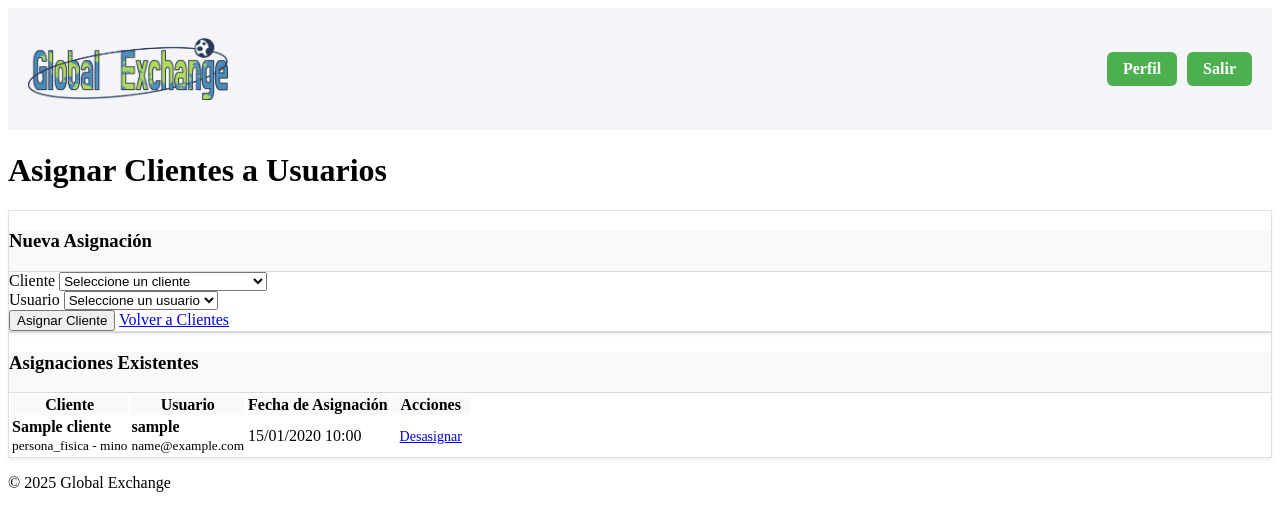
After one commit to CherryCherry777/global_exchange_webapp, a Django app: page /clientes/asignar-usuario/ in a window 1280 px wide. The commit adds this page. Shown: the top 531 px of the page. Run offline with Django 5.2, Linux system fonts and the light colour scheme; a user stored in the database is signed in; tables that the repository leaves empty hold one stand-in row (values such as "Sample post").

Commit message:
feat: Agregar funcionalidad para asignar clientes a usuarios
- Crear vista asignar_cliente_usuario() con formulario de asignación
- Crear vista desasignar_cliente_usuario() para eliminar asignaciones
- Agregar AsignarClienteForm con validación de duplicados
- Crear template asignar_cliente_usuario.html con interfaz completa
- Actualizar URLs con rutas para asignación y desasignación
- Agregar enlace en menú de administrador
- Implementar permisos de seguridad para las operaciones

```diff
--- a/clientes/forms.py
+++ b/clientes/forms.py
@@ -1,7 +1,8 @@
 from django import forms
 from django.core.exceptions import ValidationError
 import re
-from .models import Cliente
+from .models import Cliente, ClienteUsuario
+from webapp.models import CustomUser
 
 
 class ClienteForm(forms.ModelForm):
@@ -85,3 +86,31 @@ class ClienteForm(forms.ModelForm):
             if not ruc.isdigit():
                 raise ValidationError("El RUC debe contener solo números.")
         return ruc
+
+
+class AsignarClienteForm(forms.Form):
+    cliente = forms.ModelChoiceField(
+        queryset=Cliente.objects.filter(estado=True).order_by('nombre'),
+        empty_label="Seleccione un cliente",
+        widget=forms.Select(attrs={'class': 'form-control'}),
+        label="Cliente"
+    )
+
+    usuario = forms.ModelChoiceField(
+        queryset=CustomUser.objects.filter(is_active=True).order_by('username'),
+        empty_label="Seleccione un usuario",
+        widget=forms.Select(attrs={'class': 'form-control'}),
+        label="Usuario"
+    )
+
+    def clean(self):
+        cleaned_data = super().clean()
+        cliente = cleaned_data.get('cliente')
+        usuario = cleaned_data.get('usuario')
+
+        if cliente and usuario:
+            # Verificar si ya existe la asignación
+            if ClienteUsuario.objects.filter(cliente=cliente, usuario=usuario).exists():
+                raise ValidationError("Esta asignación ya existe.")
+
+        return cleaned_data
--- /dev/null
+++ b/clientes/templates/clientes/asignar_cliente_usuario.html
@@ -0,0 +1,138 @@
+{% extends 'webapp/base.html' %}
+{% load static %}
+
+{% block title %}Asignar Clientes a Usuarios{% endblock %}
+
+{% block content %}
+<div class="container mt-4">
+    <h1>Asignar Clientes a Usuarios</h1>
+
+    <!-- Formulario de asignación -->
+    <div class="card mb-4">
+        <div class="card-header">
+            <h3>Nueva Asignación</h3>
+        </div>
+        <div class="card-body">
+            <form method="post">
+                {% csrf_token %}
+                <div class="row">
+                    <div class="col-md-6">
+                        <div class="form-group mb-3">
+                            <label for="{{ form.cliente.id_for_label }}" class="form-label">{{ form.cliente.label }}</label>
+                            {{ form.cliente }}
+                            {% if form.cliente.errors %}
+                                <div class="text-danger">
+                                    {% for error in form.cliente.errors %}
+                                        <small>{{ error }}</small>
+                                    {% endfor %}
+                                </div>
+                            {% endif %}
+                        </div>
+                    </div>
+                    <div class="col-md-6">
+                        <div class="form-group mb-3">
+                            <label for="{{ form.usuario.id_for_label }}" class="form-label">{{ form.usuario.label }}</label>
+                            {{ form.usuario }}
+                            {% if form.usuario.errors %}
+                                <div class="text-danger">
+                                    {% for error in form.usuario.errors %}
+                                        <small>{{ error }}</small>
+                                    {% endfor %}
+                                </div>
+                            {% endif %}
+                        </div>
+                    </div>
+                </div>
+
+                {% if form.non_field_errors %}
+                    <div class="alert alert-danger">
+                        {% for error in form.non_field_errors %}
+                            <small>{{ error }}</small>
+                        {% endfor %}
+                    </div>
+                {% endif %}
+
+                <div class="form-group">
+                    <button type="submit" class="btn btn-primary">Asignar Cliente</button>
+                    <a href="{% url 'manage_clientes' %}" class="btn btn-secondary">Volver a Clientes</a>
+                </div>
+            </form>
+        </div>
+    </div>
+
+    <!-- Lista de asignaciones existentes -->
+    <div class="card">
+        <div class="card-header">
+            <h3>Asignaciones Existentes</h3>
+        </div>
+        <div class="card-body">
+            {% if asignaciones %}
+                <div class="table-responsive">
+                    <table class="table table-striped">
+                        <thead>
+                            <tr>
+                                <th>Cliente</th>
+                                <th>Usuario</th>
+                                <th>Fecha de Asignación</th>
+                                <th>Acciones</th>
+                            </tr>
+                        </thead>
+                        <tbody>
+                            {% for asignacion in asignaciones %}
+                            <tr>
+                                <td>
+                                    <strong>{{ asignacion.cliente.nombre }}</strong><br>
+                                    <small class="text-muted">{{ asignacion.cliente.tipoCliente }} - {{ asignacion.cliente.categoria }}</small>
+                                </td>
+                                <td>
+                                    <strong>{{ asignacion.usuario.username }}</strong><br>
+                                    <small class="text-muted">{{ asignacion.usuario.email }}</small>
+                                </td>
+                                <td>{{ asignacion.fecha_asignacion|date:"d/m/Y H:i" }}</td>
+                                <td>
+                                    <a href="{% url 'desasignar_cliente_usuario' asignacion.id %}"
+                                       class="btn btn-sm btn-danger"
+                                       onclick="return confirm('¿Está seguro de que desea desasignar este cliente del usuario?')">
+                                        Desasignar
+                                    </a>
+                                </td>
+                            </tr>
+                            {% endfor %}
+                        </tbody>
+                    </table>
+                </div>
+            {% else %}
+                <div class="alert alert-info">
+                    <p>No hay asignaciones de clientes a usuarios registradas.</p>
+                </div>
+            {% endif %}
+        </div>
+    </div>
+</div>
+
+<style>
+.card {
+    box-shadow: 0 0.125rem 0.25rem rgba(0, 0, 0, 0.075);
+    border: 1px solid rgba(0, 0, 0, 0.125);
+}
+
+.card-header {
+    background-color: #f8f9fa;
+    border-bottom: 1px solid rgba(0, 0, 0, 0.125);
+}
+
+.btn-sm {
+    padding: 0.25rem 0.5rem;
+    font-size: 0.875rem;
+}
+
+.table th {
+    background-color: #f8f9fa;
+    border-top: none;
+}
+
+.alert {
+    border-radius: 0.375rem;
+}
+</style>
+{% endblock %}
--- a/clientes/urls.py
+++ b/clientes/urls.py
@@ -4,7 +4,8 @@ from . import views
 urlpatterns = [
     path('', views.manage_clientes, name="manage_clientes"),  # lista de clientes
     path('crear/', views.crear_cliente, name='crear_cliente'),
-    #path('asociar-usuario/', views.asociar_usuario_cliente, name='asociar_usuario_cliente'),
+    path('asignar-usuario/', views.asignar_cliente_usuario, name='asignar_cliente_usuario'),
+    path('desasignar/<int:asignacion_id>/', views.desasignar_cliente_usuario, name='desasignar_cliente_usuario'),
     path("clientes/modificar/<int:cliente_id>/", views.modificar_cliente, name="modificar_cliente"),
     path('inactivar/<int:pk>/', views.inactivar_cliente, name='inactivar_cliente'),
     path('activar/<int:pk>/', views.activar_cliente, name='activar_cliente'),
--- a/clientes/views.py
+++ b/clientes/views.py
@@ -2,9 +2,10 @@ from clientes.decorators import permitir_permisos    # Importamos el decorador p
 from django.shortcuts import render, redirect, get_object_or_404           # Importamos render para devolver plantillas HTML con contexto.
 from clientes.models import Cliente, ClienteUsuario  # Importamos los modelos que vamos a usar.
 from webapp.models import CustomUser
-from clientes.forms import ClienteForm
+from clientes.forms import ClienteForm, AsignarClienteForm
 from django.contrib import messages
 from django.http import JsonResponse
+from django.db import IntegrityError
 
 # Create your views here.
 
@@ -88,3 +89,48 @@ def modificar_cliente(request, cliente_id):
         form = ClienteForm(instance=cliente)
 
     return render(request, "clientes/modificar_cliente.html", {"form": form})
+
+# --------------------------------------------
+# Vista para asignar clientes a usuarios
+# --------------------------------------------
+@permitir_permisos(['clientes.add_clienteusuario', 'clientes.view_clienteusuario'])
+def asignar_cliente_usuario(request):
+    if request.method == "POST":
+        form = AsignarClienteForm(request.POST)
+        if form.is_valid():
+            try:
+                # Crear la relación ClienteUsuario
+                ClienteUsuario.objects.create(
+                    cliente=form.cleaned_data['cliente'],
+                    usuario=form.cleaned_data['usuario']
+                )
+                messages.success(request, f"Cliente '{form.cleaned_data['cliente'].nombre}' asignado exitosamente al usuario '{form.cleaned_data['usuario'].username}'.")
+                return redirect('asignar_cliente_usuario')
+            except IntegrityError:
+                messages.error(request, "Esta asignación ya existe.")
+        else:
+            messages.error(request, "Por favor corrige los errores en el formulario.")
+    else:
+        form = AsignarClienteForm()
+
+    # Obtener todas las asignaciones existentes para mostrar
+    asignaciones = ClienteUsuario.objects.select_related('cliente', 'usuario').all().order_by('-fecha_asignacion')
+
+    return render(request, 'clientes/asignar_cliente_usuario.html', {
+        'form': form,
+        'asignaciones': asignaciones
+    })
+
+# --------------------------------------------
+# Vista para desasignar cliente de usuario
+# --------------------------------------------
+@permitir_permisos(['clientes.delete_clienteusuario'])
+def desasignar_cliente_usuario(request, asignacion_id):
+    asignacion = get_object_or_404(ClienteUsuario, id=asignacion_id)
+    cliente_nombre = asignacion.cliente.nombre
+    usuario_username = asignacion.usuario.username
+
+    asignacion.delete()
+    messages.success(request, f"Cliente '{cliente_nombre}' desasignado del usuario '{usuario_username}'.")
+
+    return redirect('asignar_cliente_usuario')
--- a/webapp/templates/webapp/landing.html
+++ b/webapp/templates/webapp/landing.html
@@ -17,6 +17,7 @@
             <a href="{% url 'manage_users' %}" class="home-btn">Administrar Usuarios</a>
             <a href="{% url 'manage_roles' %}" class="home-btn">Administrar Roles</a>
             <a href="{% url 'manage_user_roles' %}" class="home-btn">Administrar Roles de Usuario</a>
+            <a href="{% url 'asignar_cliente_usuario' %}" class="home-btn">Asignar Clientes a Usuarios</a>
         {% endif %}
         <!-- Usuarios con permisos de ver/listar registros de clientes pueden acceder a la vista de gestión de clientes -->
         {% has_perms user 'clientes.view_cliente' as can_view_clientes %} <!--Guarda el valor booleano que arroja el templatetag has_perms-->
```
